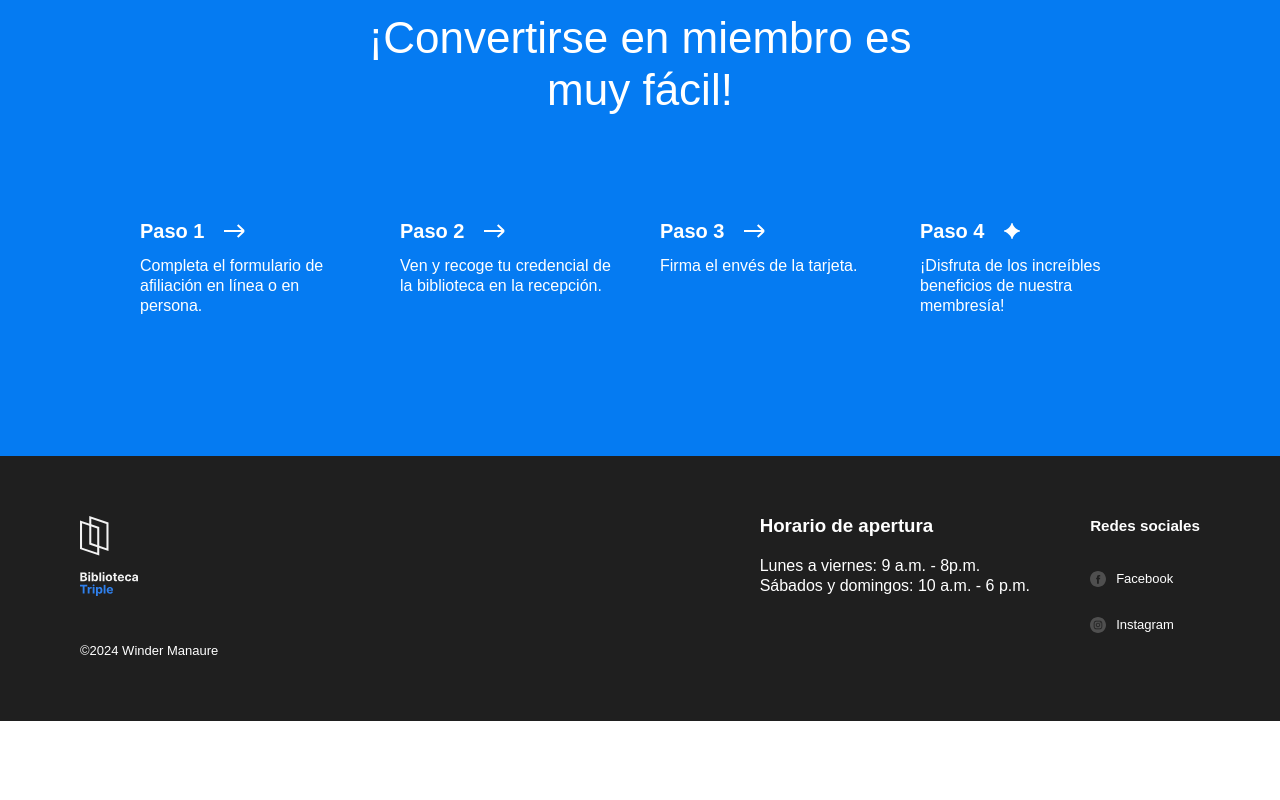
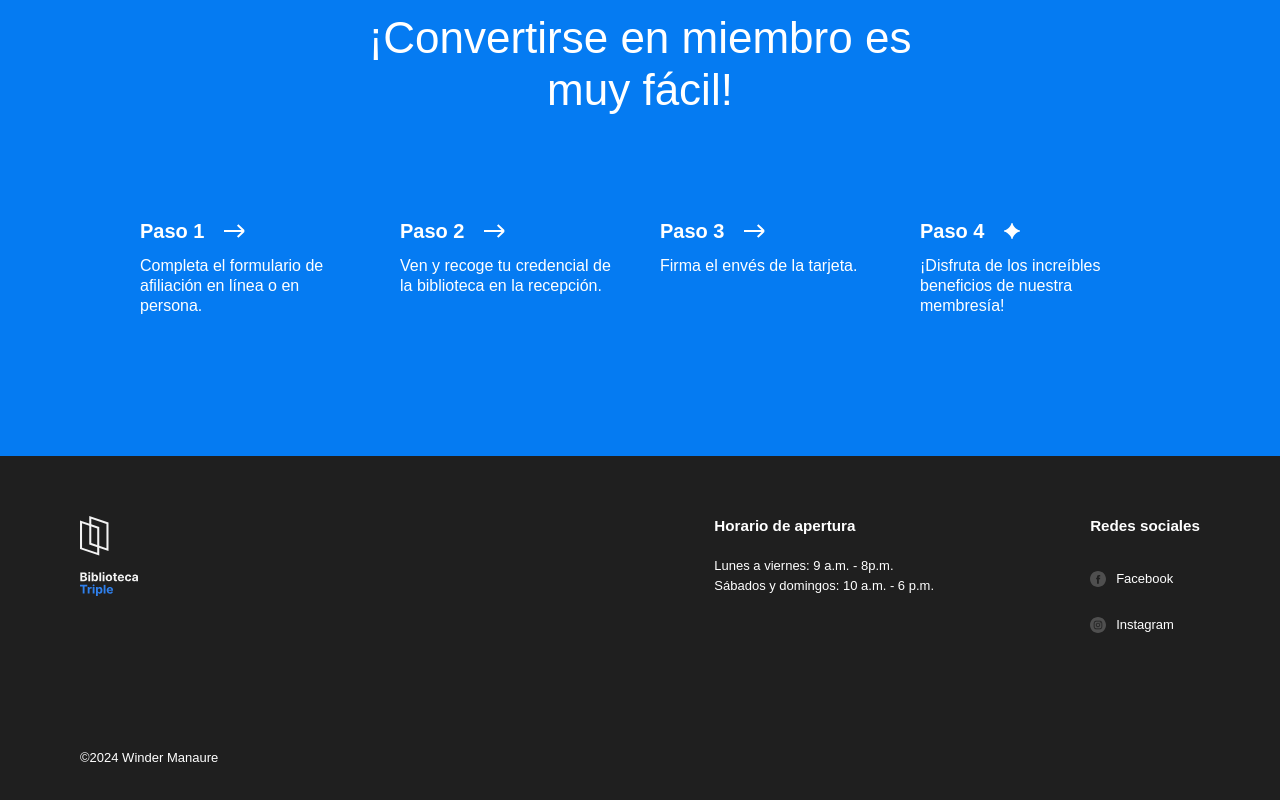
Before and after one commit to WINDERSITOUUU/web_project_library_es, a plain HTML site: page index.html in a window 1280 px wide. Shown: the part 3026-3826 px from the top of the page. Before the commit the page ends 3747 px from the top, so only its background shows below. Drawn offline with Linux system fonts and the light colour scheme.

Commit message:
Nueva actualizacion de mi proyecto

```diff
--- a/index.html
+++ b/index.html
@@ -279,6 +279,7 @@
         </section>
       </main>
       <footer class="footer" id="footer">
+        <div class="footer__cover">
           <div class="footer__columns">
             <div class="footer__column">
               <img
@@ -290,7 +291,9 @@
             <div class="footer__column footer__column_content_hours">
               <h3 class="footer__column-heading">Horario de apertura</h3>
               <ul class="footer__list">
-              <li class="footer__list-item">Lunes a viernes: 9 a.m. - 8p.m.</li>
+                <li class="footer__list-item">
+                  Lunes a viernes: 9 a.m. - 8p.m.
+                </li>
                 <li class="footer__list-item">
                   Sábados y domingos: 10 a.m. - 6 p.m.
                 </li>
@@ -321,6 +324,7 @@
                 </li>
               </ul>
             </div>
+          </div>
           <p class="footer__copyright">©2024 Winder Manaure</p>
         </div>
       </footer>
--- a/styles/style.css
+++ b/styles/style.css
@@ -343,10 +343,15 @@
 }
 
 .footer {
+  display: flex;
   box-sizing: border-box;
   background-color: #1f1f1f;
   color: #ffffff;
   padding: 60px 80px;
+}
+
+.footer__cover {
+  width: 100%;
   position: relative;
 }
 
@@ -356,7 +361,7 @@
 }
 
 .footer__column_content_hours {
-  font-size: 16px;
+  font-size: small;
   margin-left: auto;
   position: absolute;
   right: 250px;
@@ -380,12 +385,14 @@
 .footer__list {
   list-style-type: none;
   padding: 0;
+  margin: 0;
 }
 
 .footer__list-item {
   display: flex;
   flex-wrap: wrap;
-  row-gap: 16px;
+  gap: 10px;
+  padding: 0 16px 0 0;
 }
 
 .footer__column-link {
@@ -403,9 +410,6 @@
 }
 
 .footer__copyright {
-  position: absolute;
-  bottom: 60px;
-  left: 80px;
   margin-top: 100px;
   margin-bottom: 0;
   font-size: small;
```
Lines whose indentation alone changed are shown as unchanged.
